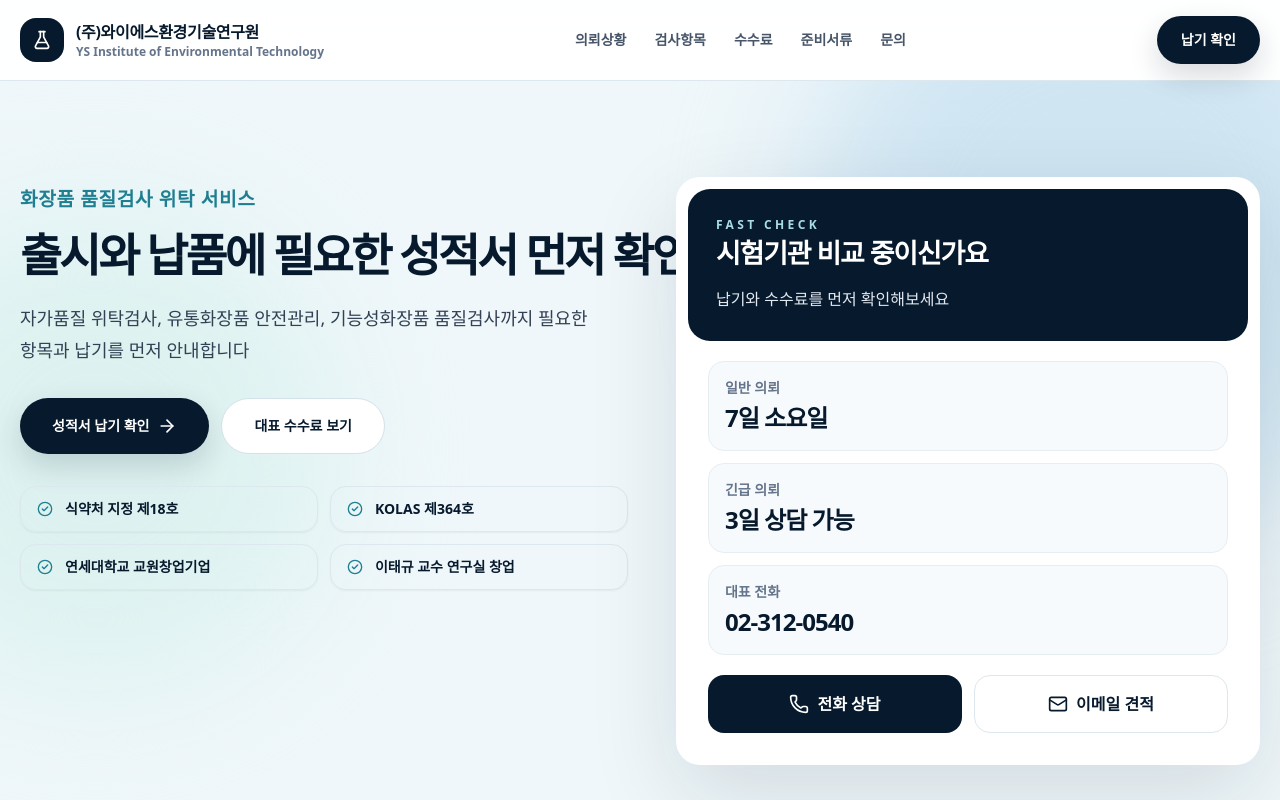
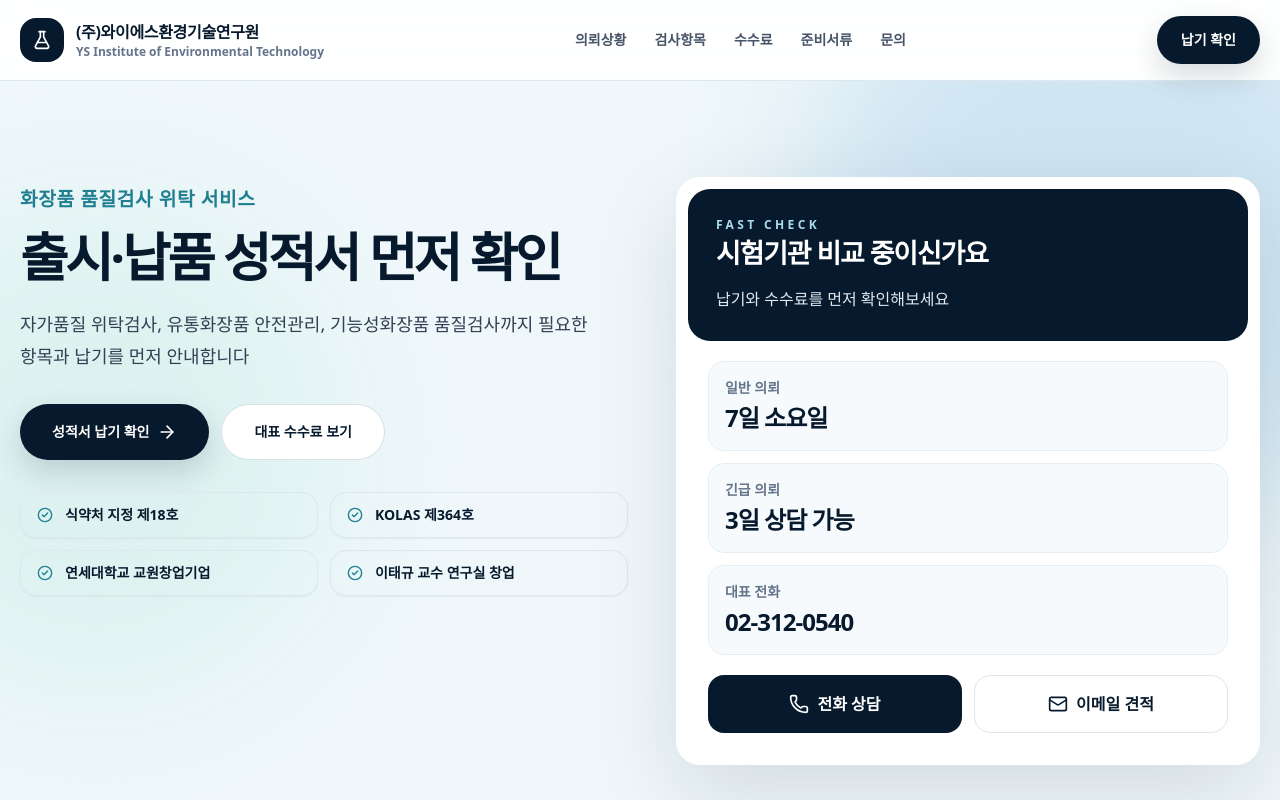
Before and after one commit to YSIET/ysiet-cosmetics-testing, a React (Vite) app: page / in a window 1280 px wide. Shown: the top 800 px of the page. Built offline with nearby package versions, Linux system fonts and the light colour scheme.

Commit message:
Update App.jsx

```diff
--- a/src/App.jsx
+++ b/src/App.jsx
@@ -69,7 +69,7 @@ const titleLight =
   "whitespace-nowrap text-[clamp(1.1rem,2.8vw,2.05rem)] font-black leading-[1.08] tracking-[-0.04em] text-white";
 
 const heroTitle =
-  "whitespace-nowrap text-[clamp(1.45rem,3.55vw,3.35rem)] font-black leading-[1.06] tracking-[-0.06em] text-[#071A2D]";
+  "whitespace-nowrap text-[clamp(1.85rem,4.1vw,3.65rem)] font-black leading-[1.04] tracking-[-0.06em] text-[#071A2D]";
 
 const cardTitle =
   "whitespace-nowrap text-[clamp(1.25rem,2.1vw,1.75rem)] font-black tracking-[-0.04em]";
@@ -271,9 +271,7 @@ export default function App() {
               화장품 품질검사 위탁 서비스
             </p>
 
-            <h1 className={heroTitle}>
-              출시와 납품에 필요한 성적서 먼저 확인하세요
-            </h1>
+            <h1 className={heroTitle}>출시·납품 성적서 먼저 확인</h1>
 
             <p className="mt-6 max-w-xl text-lg leading-8 text-slate-700">
               자가품질 위탁검사, 유통화장품 안전관리, 기능성화장품 품질검사까지
```
